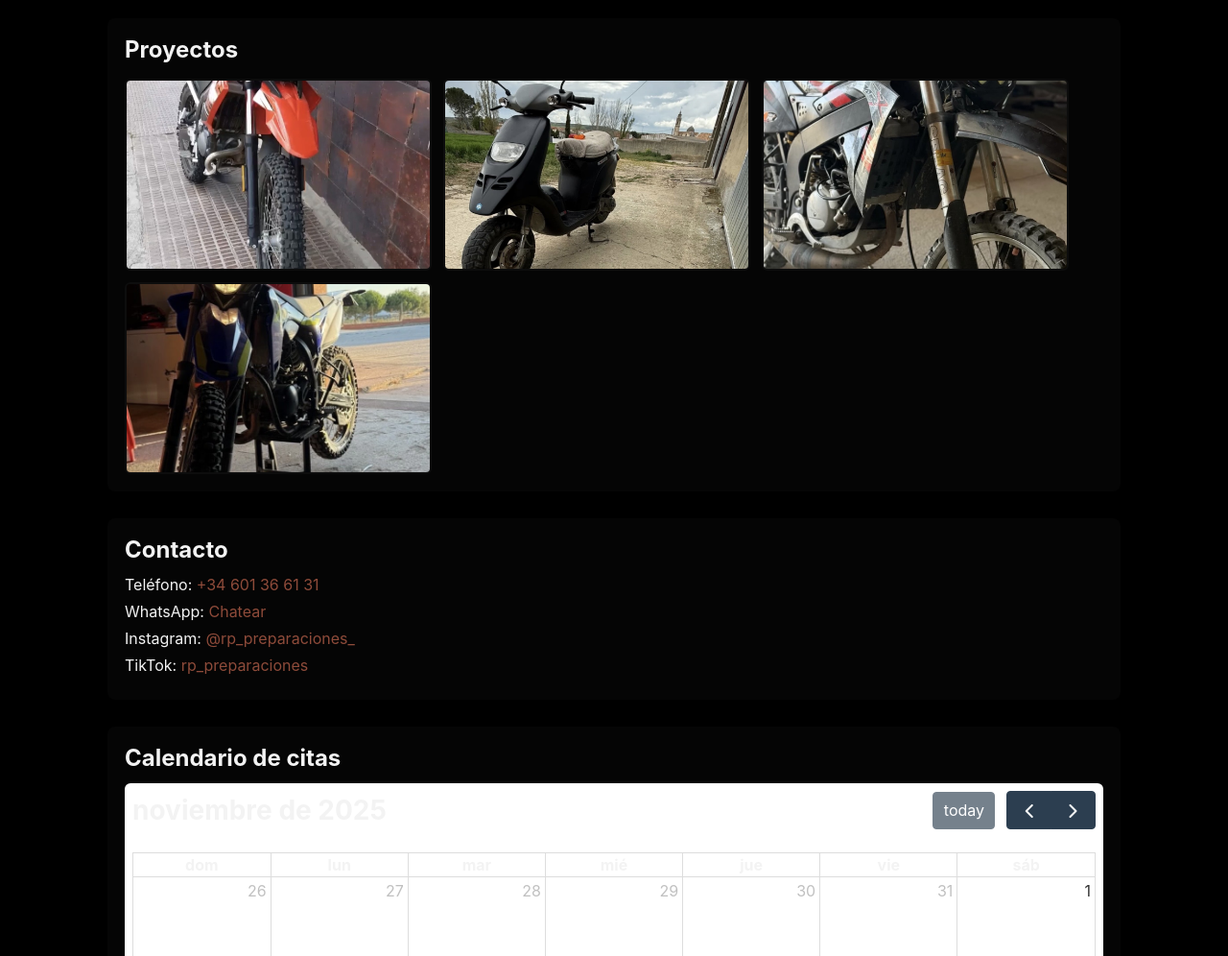
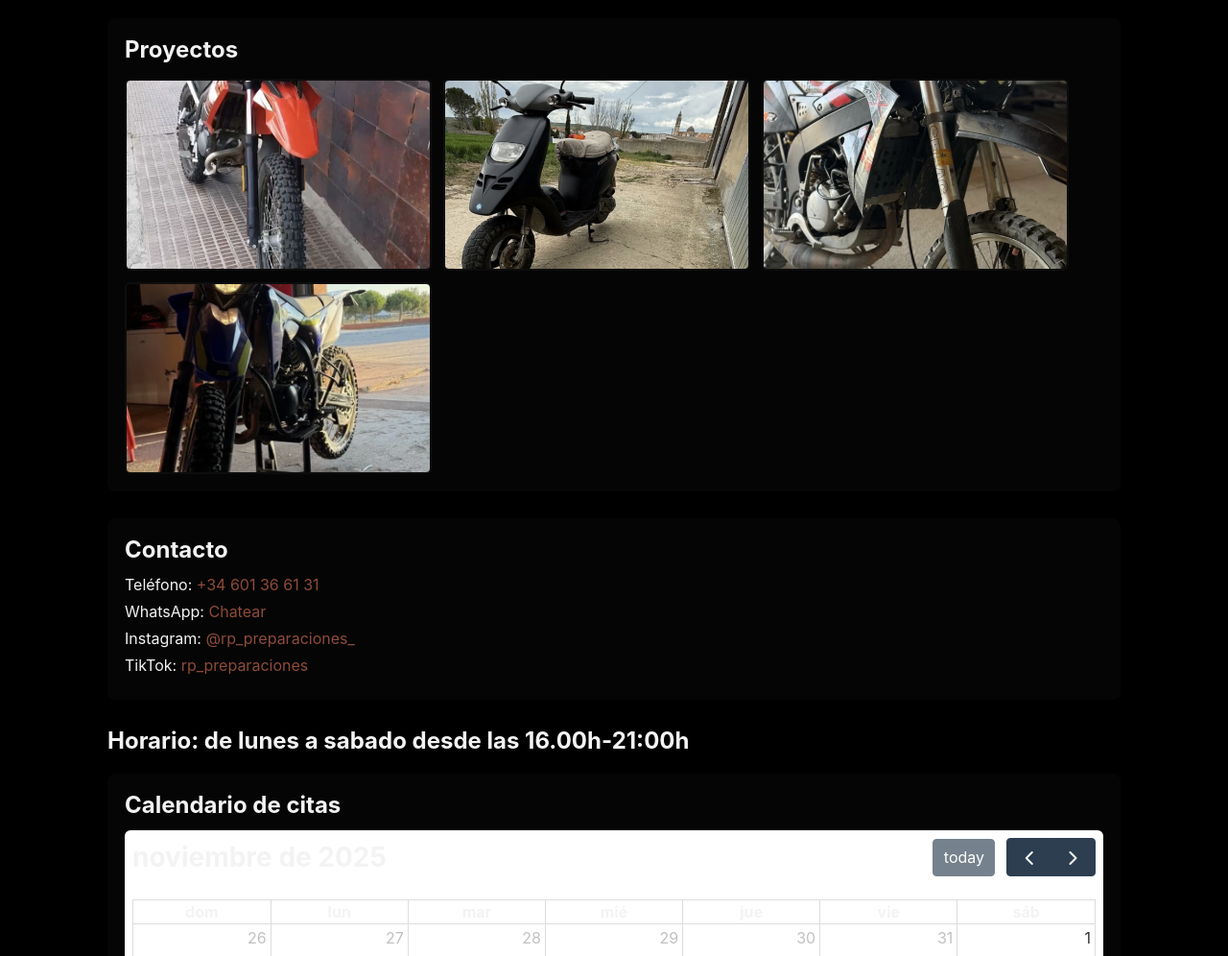
Before and after one commit to Pablitoo14/rp-preparaciones, a website: page Página.html in a window 1280 px wide. Shown: the part 104-1100 px from the top of the page at 96% size. Drawn offline with nearby package versions, Linux system fonts and the light colour scheme; no server answers.

Commit message:
Añado una nueva sección para los horarios

```diff
--- a/Página.html
+++ b/Página.html
@@ -49,7 +49,9 @@
         <li>TikTok: <a href="https://www.tiktok.com/@rp_preparaciones" target="_blank" rel="noopener">rp_preparaciones</a></li>
       </ul>
     </section>
-
+    <section id="horario">
+      <h2> Horario: de lunes a sabado desde las 16.00h-21:00h</h2>
+    </section>
     <!-- CALENDARIO -->
     <section id="calendario" class="panel calendar-panel">
       <h2>Calendario de citas</h2>
```
